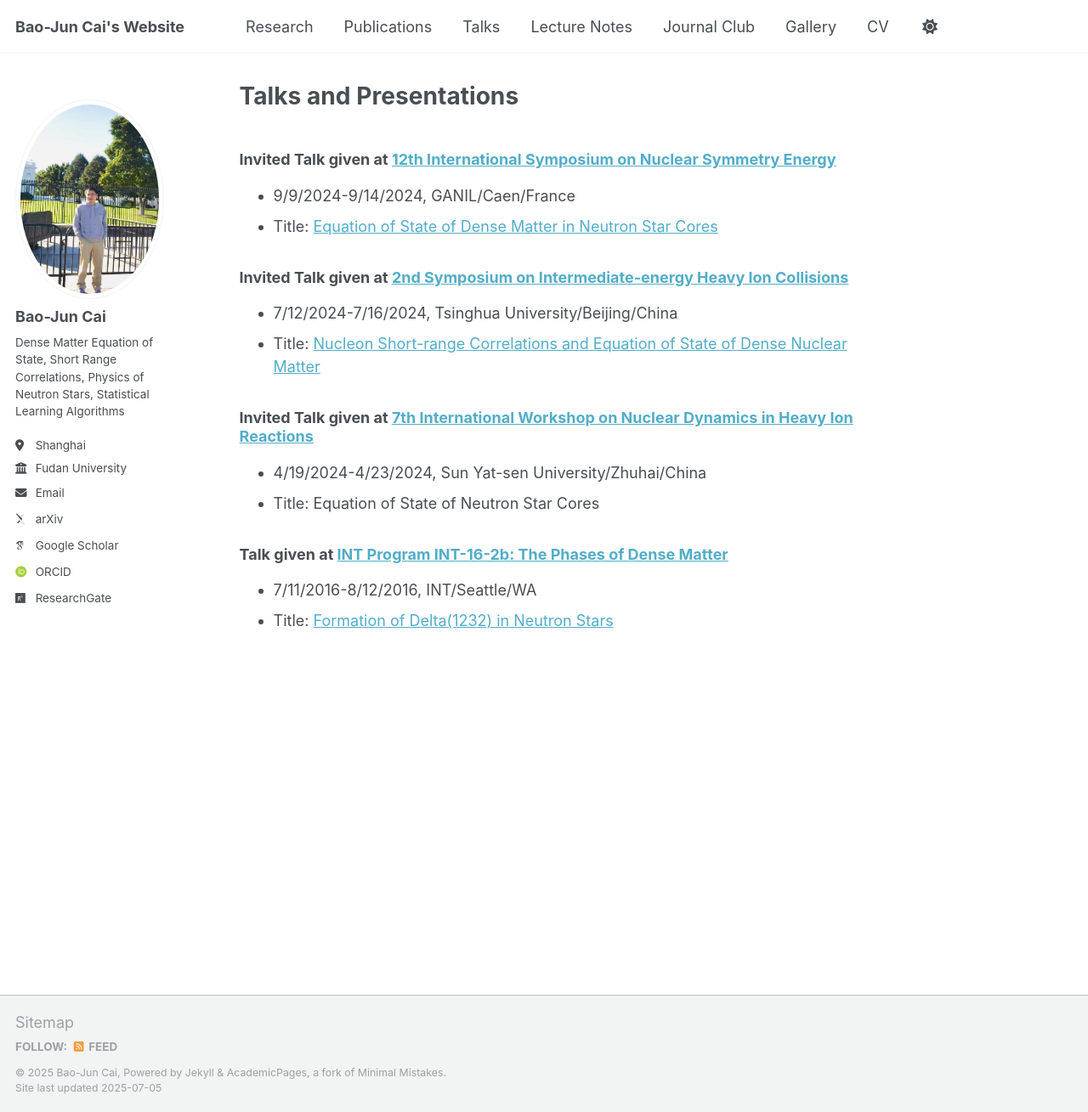
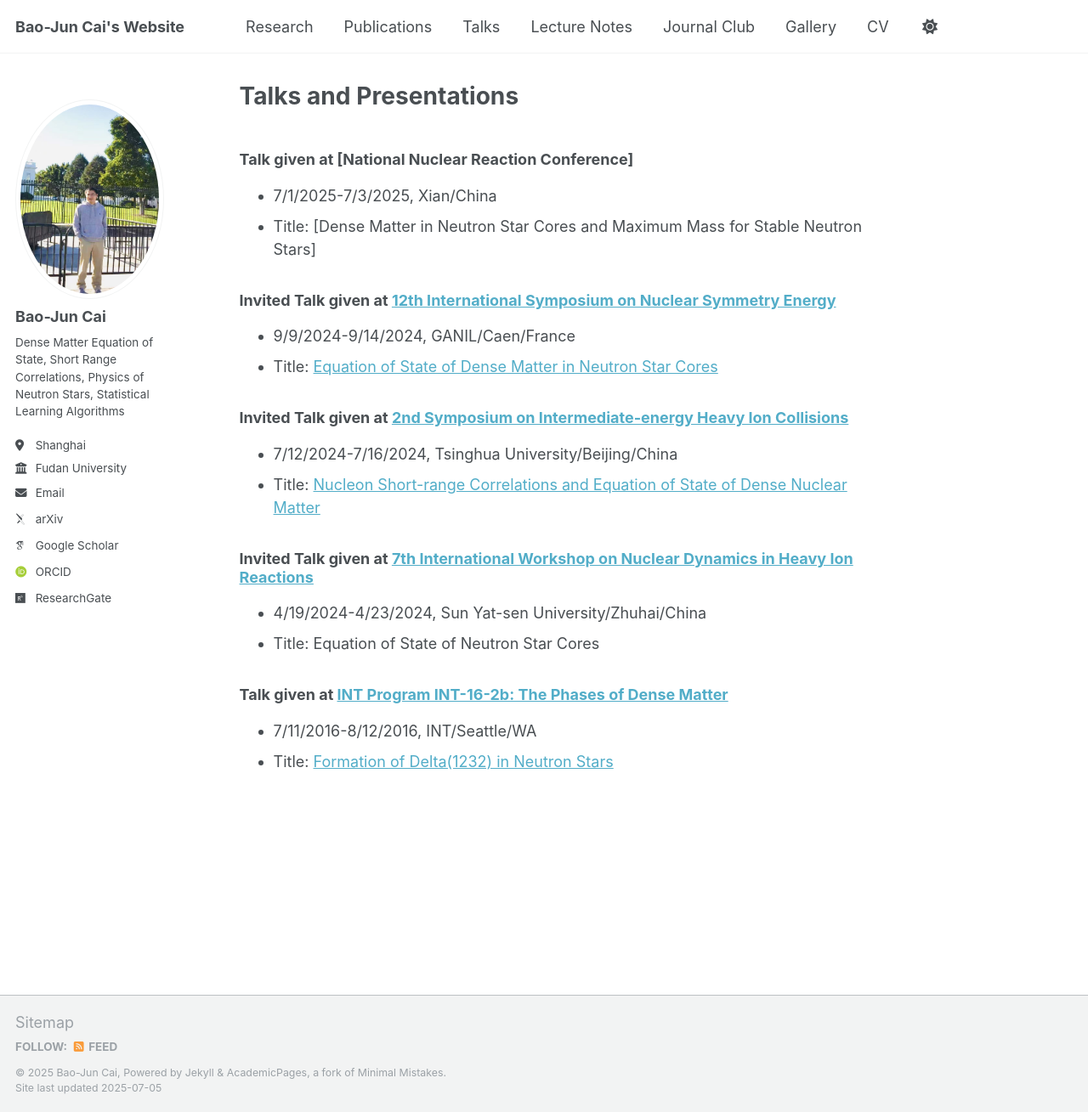
Before and after one commit to bjcai-phys/bjcai-phys.github.io, a Jekyll site: the page built from _pages/tps.md, in a window 1280 px wide and 1309 px high. Shown: the whole window at 85% size. Built offline with Jekyll 4.4.1, drawn with Linux system fonts in a browser that asks for light colours; some web fonts are replaced.

Commit message:
Update tps.md

```diff
--- a/_pages/tps.md
+++ b/_pages/tps.md
@@ -4,6 +4,10 @@ title: "Talks and Presentations"
 permalink: /tps/
 author_profile: true
 ---
+
+### Talk given at [National Nuclear Reaction Conference]
+* 7/1/2025-7/3/2025, Xian/China
+* Title: [Dense Matter in Neutron Star Cores and Maximum Mass for Stable Neutron Stars]
 
 ### Invited Talk given at [12th International Symposium on Nuclear Symmetry Energy](https://indico.in2p3.fr/event/31700/overview)
 * 9/9/2024-9/14/2024, GANIL/Caen/France
```
